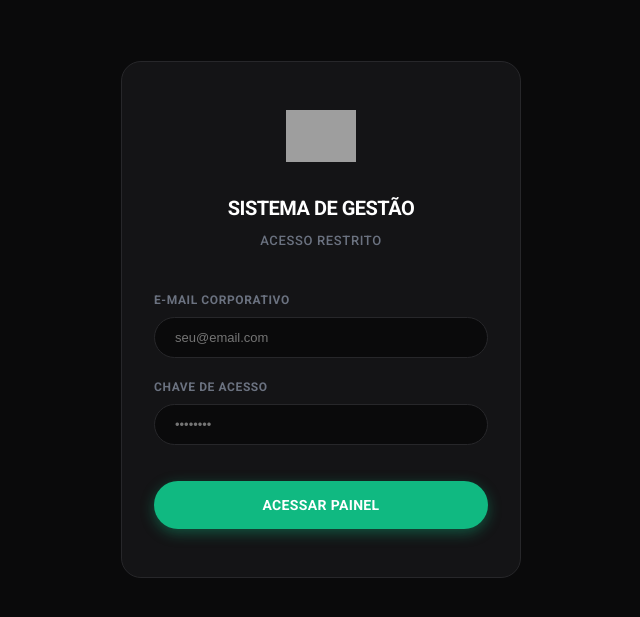
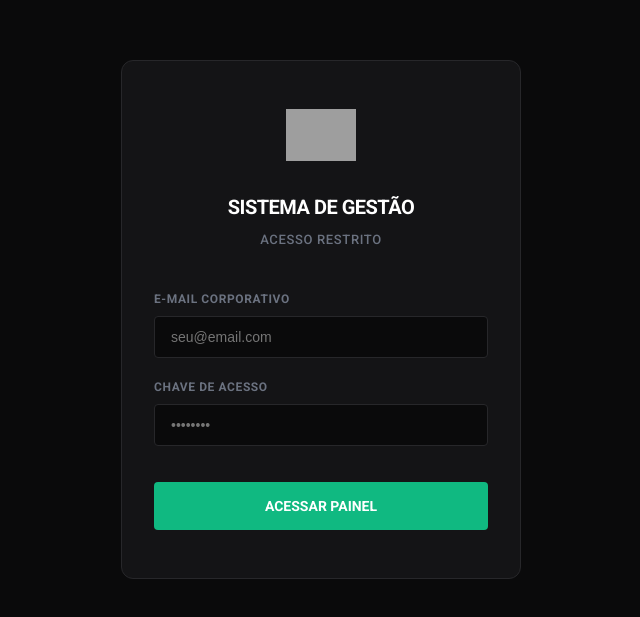
Before and after one commit to andrefernandez/be-geluk, a Next.js app: page /login in a window 1280 px wide. Shown: the part 121-738 px from the top of the page, without its empty margins (319-959 px from the left). Built offline with nearby package versions, Linux system fonts and the light colour scheme; no server answers; grey boxes are pictures that could not be loaded.

Commit message:
feat: implement dashboard layout with global styles and server-side data aggregation for financial summary

```diff
--- a/src/app/globals.css
+++ b/src/app/globals.css
@@ -22,16 +22,16 @@
   --card-hover: #1c1c1f;
 
   --shadow-sm: 0 1px 2px 0 rgba(0, 0, 0, 0.05);
-  --shadow-md: 0 4px 12px -2px rgba(0, 0, 0, 0.15);
-  --shadow-lg: 0 20px 25px -5px rgba(0, 0, 0, 0.2);
+  --shadow-md: 0 4px 6px -1px rgba(0, 0, 0, 0.1);
+  --shadow-lg: 0 10px 15px -3px rgba(0, 0, 0, 0.1);
 
-  --radius-xs: 8px;
-  --radius-sm: 12px;
-  --radius-md: 20px;
-  --radius-lg: 32px;
+  --radius-xs: 4px;
+  --radius-sm: 8px;
+  --radius-md: 12px;
+  --radius-lg: 16px;
 
-  --transition-fast: 0.15s cubic-bezier(0.4, 0, 0.2, 1);
-  --transition-normal: 0.25s cubic-bezier(0.4, 0, 0.2, 1);
+  --transition-fast: 0.15s ease;
+  --transition-normal: 0.25s ease;
 }
 
 * {
@@ -113,12 +113,11 @@ button {
 /* Component Classes (Now Solid) */
 .glass-panel,
 .glass-card {
-  background: var(--bg-secondary);
+  background: var(--card-bg);
   border: 1px solid var(--card-border);
-  border-radius: var(--radius-md);
+  border-radius: var(--radius-sm);
   padding: 1.5rem;
   box-shadow: var(--shadow-md);
-  transition: all var(--transition-normal);
 }
 
 .glass-card:hover {
@@ -149,12 +148,12 @@ button {
 .glass-input {
   background: #0a0a0b;
   border: 1px solid var(--card-border);
-  border-radius: 9999px;
+  border-radius: var(--radius-xs);
   color: var(--text-primary);
-  padding: 0.75rem 1.25rem;
+  padding: 0.75rem 1rem;
   transition: all var(--transition-fast);
   width: 100%;
-  font-size: 0.8125rem;
+  font-size: 0.875rem;
 }
 
 .glass-input:focus {
@@ -166,16 +165,14 @@ button {
 .btn-primary {
   background: var(--accent-primary);
   color: #fff;
-  padding: 0.75rem 1.5rem;
-  border-radius: 9999px;
-  font-weight: 700;
-  font-size: 0.8125rem;
+  padding: 0.625rem 1.25rem;
+  border-radius: var(--radius-xs);
+  font-weight: 600;
+  font-size: 0.875rem;
   display: inline-flex;
   align-items: center;
   justify-content: center;
   gap: 0.5rem;
-  letter-spacing: 0.025em;
-  box-shadow: 0 4px 14px 0 rgba(16, 185, 129, 0.39);
 }
 
 .btn-primary:hover {
```
Also changed, not shown: src/app/page.tsx (+23 -29 lines).
